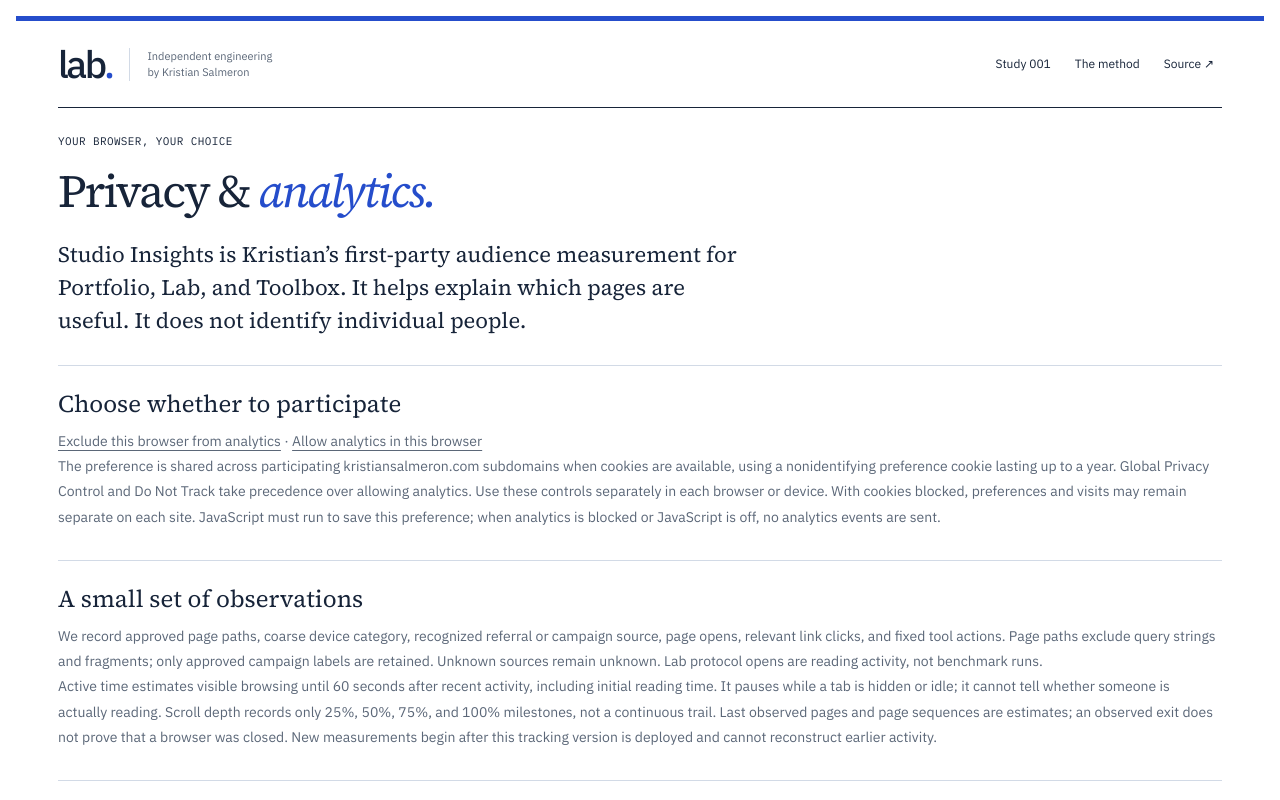
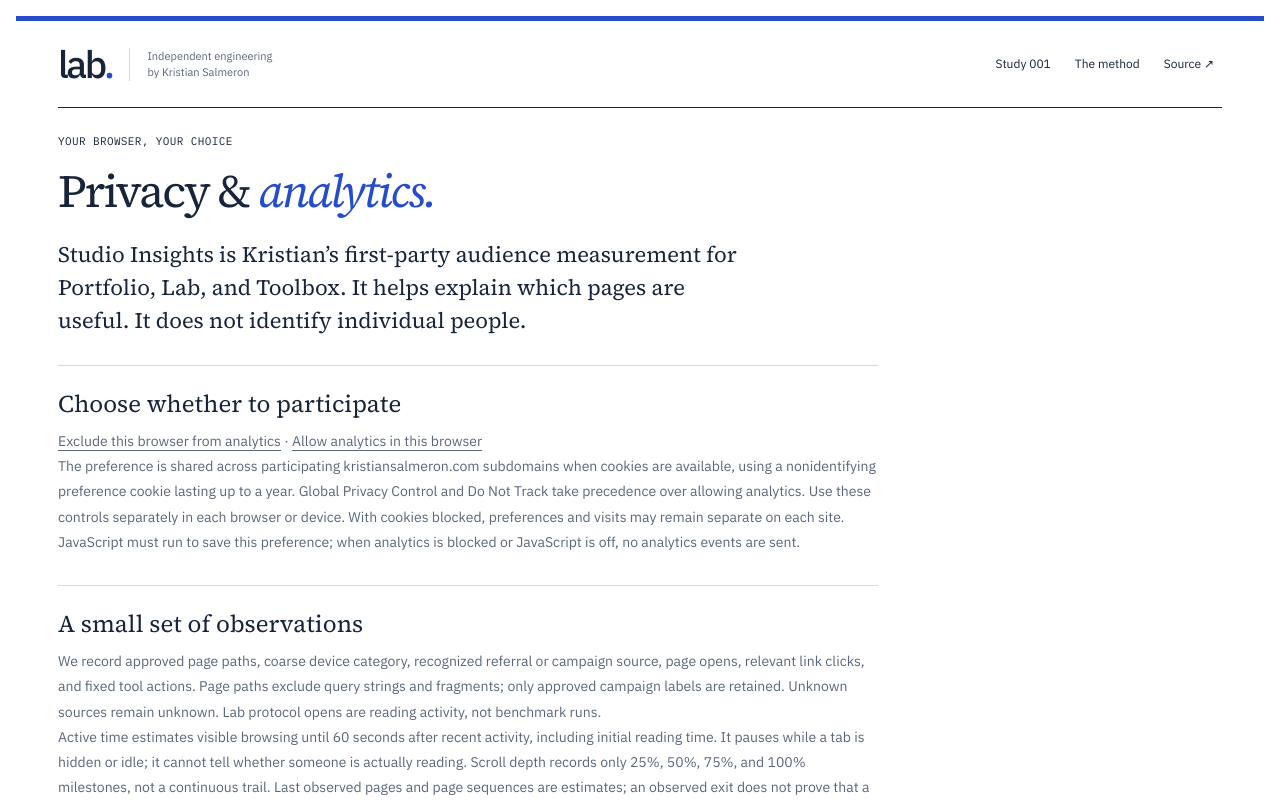
Before and after one commit to kriscodes/lab, a Next.js app: page /privacy in a window 1280 px wide. Shown: the top 800 px of the page. Built offline with nearby package versions, Linux system fonts and the light colour scheme.

Commit message:
Limit privacy notice line length on wide screens

```diff
--- a/src/app/globals.css
+++ b/src/app/globals.css
@@ -559,3 +559,8 @@ summary {
 #lab-refined main:focus {
   outline: none;
 }
+
+/* Keep the privacy notice readable on wide screens without changing research layouts. */
+#lab-refined .lr-privacy {
+  max-width: 820px;
+}
--- a/src/app/privacy/page.tsx
+++ b/src/app/privacy/page.tsx
@@ -9,7 +9,7 @@ export const metadata = pageMetadata(
 /** Explain audience measurement separately from any future research experiment. */
 export default function PrivacyPage() {
   return (
-    <article className="lr-protocol">
+    <article className="lr-protocol lr-privacy">
       <p className="lr-mono">YOUR BROWSER, YOUR CHOICE</p>
       <h1 className="lr-title">
         Privacy & <em>analytics.</em>
```
